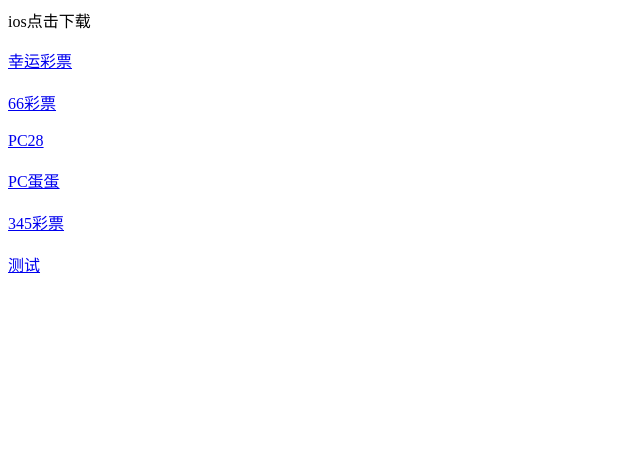
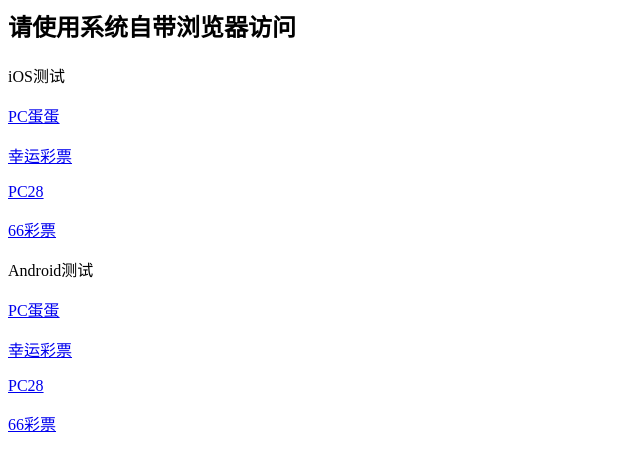
Before and after one commit to sens33/ipa, a plain HTML site: page index.html in a window 1280 px wide. Shown: the whole page, without its empty margins (0-640 px from the left). Drawn offline with Linux system fonts and the light colour scheme.

Commit message:
提交测试

```diff
--- a/index.html
+++ b/index.html
@@ -1,22 +1,35 @@
 <html>
-
 <head>
-<title>下载页面</title>
+	<title>蛋蛋测试</title>
+	<meta http-equiv="Content-Type" content="text/html; charset=utf-8">
 </head>
-
 <body>
-	<p>ios点击下载</p>
-	<a href="itms-services://?action=download-manifest&url=https://github.com/sens33/ipa/raw/master/luckyTickets.plist">幸运彩票</a>
-	<br/><br/>
-	<a href="itms-services://?action=download-manifest&url=https://github.com/sens33/ipa/raw/master/px60_66cp.plist">66彩票</a>
-	<br/><br/>
-	<a href="itms-services://?action=download-manifest&url=https://github.com/sens33/ipa/raw/master/px61_pc28_mapc28.plist">PC28</a>
-	<br/><br/>
-	<a href="itms-services://?action=download-manifest&url=https://github.com/sens33/ipa/raw/master/px62_pcdd.plist">PC蛋蛋</a>
-	<br/><br/>
-	<a href="itms-services://?action=download-manifest&url=https://github.com/sens33/ipa/raw/master/rnpcdd.plist">345彩票</a>
-	<br/><br/>
-	<a href="itms-services://?action=download-manifest&url=https://github.com/sens33/ipa/raw/master/testrn.plist">测试</a>
+	<h2>请使用系统自带浏览器访问</h2>
+	<p>iOS测试</p>
+	<p>
+		<a href="itms-services://?action=download-manifest&url=https://github.com/sens33/ipa/raw/master/pcdd.plist">PC蛋蛋</a>
+	</p>
+	<p>
+		<a href="itms-services://?action=download-manifest&url=https://github.com/sens33/ipa/raw/master/lucky.plist">幸运彩票</a>
+	</p>
+	<p>
+		<a href="itms-services://?action=download-manifest&url=https://github.com/sens33/ipa/raw/master/pc28.plist">PC28</a>
+	</p>
+	<p>
+		<a href="itms-services://?action=download-manifest&url=https://github.com/sens33/ipa/raw/master/66cp.plist">66彩票</a>
+	</p>
+	<p>Android测试</p>
+	<p>
+		<a href="https://github.com/sens33/ipa/raw/master/pcdd.apk">PC蛋蛋</a>
+	</p>
+	<p>
+		<a href="https://github.com/sens33/ipa/raw/master/lucky.apk">幸运彩票</a>
+	</p>
+	<p>
+		<a href="https://github.com/sens33/ipa/raw/master/pc28.apk">PC28</a>
+	</p>
+	<p>
+		<a href="https://github.com/sens33/ipa/raw/master/66cp.apk">66彩票</a>
+	</p>
 </body>
-
 </html>
```
Also changed, not shown: 18 other files.
